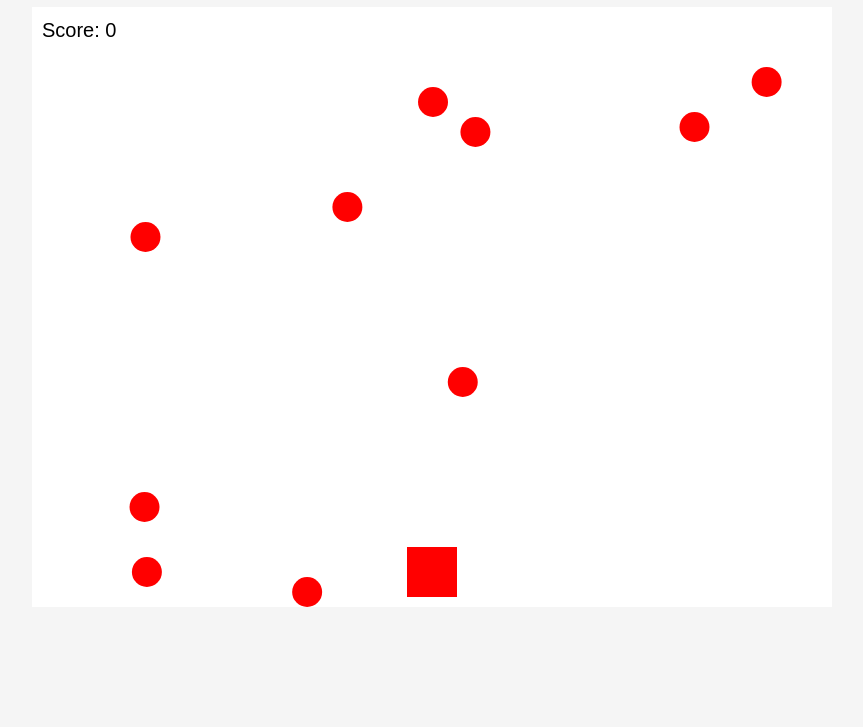
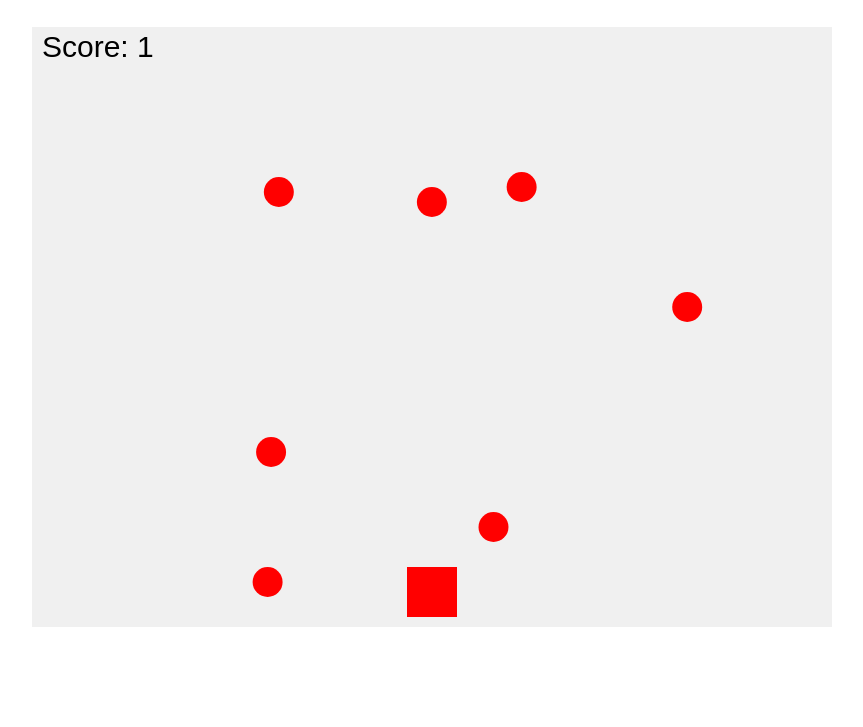
Before and after one commit to duyguanik/gamee, a plain HTML site: page index.html in a window 1280 px wide. Shown: the part 73-800 px from the top of the page, without its empty margins (208-1071 px from the left). Drawn offline with Linux system fonts and the light colour scheme.

Commit message:
Update index.html

```diff
--- a/index.html
+++ b/index.html
@@ -3,124 +3,122 @@
 <head>
     <meta charset="UTF-8">
     <meta name="viewport" content="width=device-width, initial-scale=1.0">
-    <title>The Fading Relationship</title>
+    <title>Fading Relationship</title>
     <style>
         body {
-            text-align: center;
-            font-family: Arial, sans-serif;
-            background-color: #f5f5f5;
+            margin: 0;
+            display: flex;
+            justify-content: center;
+            align-items: center;
+            height: 100vh;
+            background-color: #fff;
         }
         canvas {
-            background-color: #ffffff;
-            margin: 20px auto;
-            display: block;
-        }
-        .game-over {
-            color: black;
-            font-size: 36px;
-            margin-top: 20px;
+            background-color: #f0f0f0;
         }
     </style>
 </head>
 <body>
-    <h1>The Fading Relationship</h1>
     <canvas id="gameCanvas" width="800" height="600"></canvas>
-    <div id="gameOver" class="game-over"></div>
-
     <script>
-        // Canvas setup
         const canvas = document.getElementById('gameCanvas');
         const ctx = canvas.getContext('2d');
 
-        // Game variables
-        const playerWidth = 50;
-        const playerHeight = 50;
-        let playerX = canvas.width / 2 - playerWidth / 2;
-        let playerY = canvas.height - playerHeight - 10;
-        let playerSpeed = 5;
-
-        const fallingObjects = [];
-        let objectSpeed = 5;
+        const playerWidth = 50, playerHeight = 50;
+        let playerX = canvas.width / 2 - playerWidth / 2, playerY = canvas.height - playerHeight - 10;
+        const playerSpeed = 5;
         let score = 0;
+        let fallingObjects = [];
         let gameOver = false;
-
-        // Draw player
-        function drawPlayer() {
-            ctx.fillStyle = 'red';
-            ctx.fillRect(playerX, playerY, playerWidth, playerHeight);
-        }
-
-        // Draw falling objects
-        function drawFallingObjects() {
-            ctx.fillStyle = 'red';
-            fallingObjects.forEach(obj => {
-                ctx.beginPath();
-                ctx.arc(obj.x, obj.y, 15, 0, Math.PI * 2);
-                ctx.fill();
-            });
-        }
-
-        // Generate new falling objects
-        function generateNewObject() {
-            const x = Math.random() * (canvas.width - 50) + 25;
-            return { x: x, y: 0 };
-        }
 
         // Game loop
         function gameLoop() {
-            if (gameOver) return;
+            if (!gameOver) {
+                updateGame();
+                drawGame();
+                requestAnimationFrame(gameLoop);
+            } else {
+                drawGameOver();
+            }
+        }
 
-            ctx.clearRect(0, 0, canvas.width, canvas.height);
-            drawPlayer();
-            drawFallingObjects();
-            displayScore();
+        // Update game elements
+        function updateGame() {
+            // Move falling objects
+            for (let i = 0; i < fallingObjects.length; i++) {
+                fallingObjects[i].y += 5;
 
-            // Move falling objects
-            fallingObjects.forEach(obj => {
-                obj.y += objectSpeed;
-            });
+                // Check for collision
+                if (isCollision(fallingObjects[i])) {
+                    fallingObjects.splice(i, 1);
+                    score++;
+                    i--;
+                }
+                // Remove out of bounds objects
+                if (fallingObjects[i].y > canvas.height) {
+                    fallingObjects.splice(i, 1);
+                    i--;
+                }
+            }
 
-            // Check for collisions
-            fallingObjects.forEach((obj, index) => {
-                if (obj.x > playerX && obj.x < playerX + playerWidth && obj.y > playerY && obj.y < playerY + playerHeight) {
-                    fallingObjects.splice(index, 1);
-                    score++;
-                } else if (obj.y > canvas.height) {
-                    fallingObjects.splice(index, 1);
+            // Move player with arrow keys
+            document.addEventListener('keydown', function(e) {
+                if (e.key === "ArrowLeft" && playerX > 0) {
+                    playerX -= playerSpeed;
+                }
+                if (e.key === "ArrowRight" && playerX < canvas.width - playerWidth) {
+                    playerX += playerSpeed;
                 }
             });
 
-            // Add new objects
+            // Randomly generate new falling objects
             if (Math.random() < 0.05) {
-                fallingObjects.push(generateNewObject());
+                fallingObjects.push({
+                    x: Math.random() * (canvas.width - 30),
+                    y: 0,
+                    radius: 15
+                });
             }
 
-            // Check for game over
+            // End game condition (after certain score or time)
             if (score >= 10) {
                 gameOver = true;
-                document.getElementById('gameOver').textContent = 'Everything is slipping away...';
+            }
+        }
+
+        // Draw everything
+        function drawGame() {
+            ctx.clearRect(0, 0, canvas.width, canvas.height); // Clear canvas
+            ctx.fillStyle = 'red';
+            ctx.fillRect(playerX, playerY, playerWidth, playerHeight); // Draw player
+
+            for (let obj of fallingObjects) {
+                ctx.beginPath();
+                ctx.arc(obj.x, obj.y, obj.radius, 0, Math.PI * 2);
+                ctx.fillStyle = 'red';
+                ctx.fill();
             }
 
-            requestAnimationFrame(gameLoop);
-        }
-
-        // Display score
-        function displayScore() {
+            ctx.font = '30px Arial';
             ctx.fillStyle = 'black';
-            ctx.font = '20px Arial';
             ctx.fillText('Score: ' + score, 10, 30);
         }
 
-        // Handle keyboard events
-        window.addEventListener('keydown', (event) => {
-            if (event.key === 'ArrowLeft' && playerX > 0) {
-                playerX -= playerSpeed;
-            } else if (event.key === 'ArrowRight' && playerX < canvas.width - playerWidth) {
-                playerX += playerSpeed;
-            }
-        });
+        // Check for collision between player and falling object
+        function isCollision(object) {
+            return playerX < object.x + object.radius && playerX + playerWidth > object.x - object.radius &&
+                   playerY < object.y + object.radius && playerY + playerHeight > object.y - object.radius;
+        }
 
-        // Start game
+        // Display game over message
+        function drawGameOver() {
+            ctx.clearRect(0, 0, canvas.width, canvas.height);
+            ctx.fillStyle = 'black';
+            ctx.font = '40px Arial';
+            ctx.fillText('Everything is slipping away...', canvas.width / 4, canvas.height / 2);
+        }
+
+        // Start the game loop
         gameLoop();
     </script>
 </body>
```
